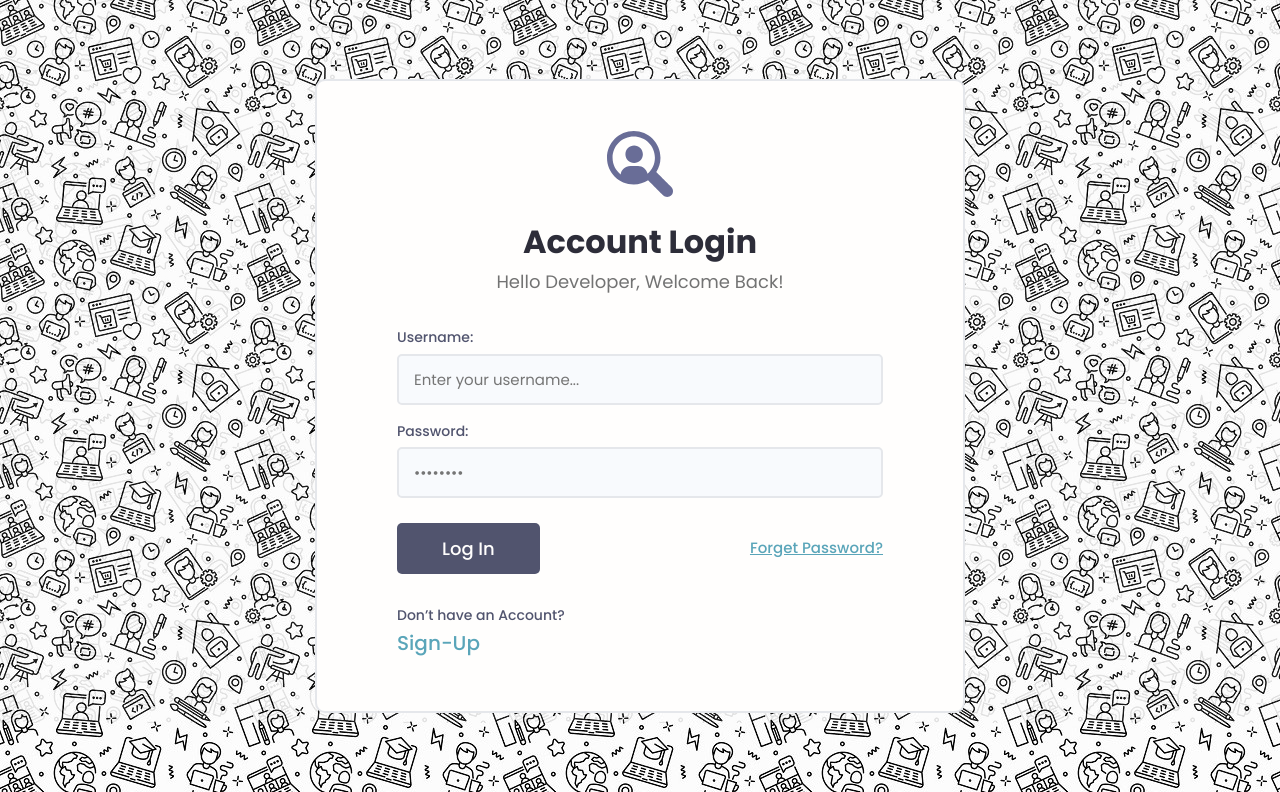
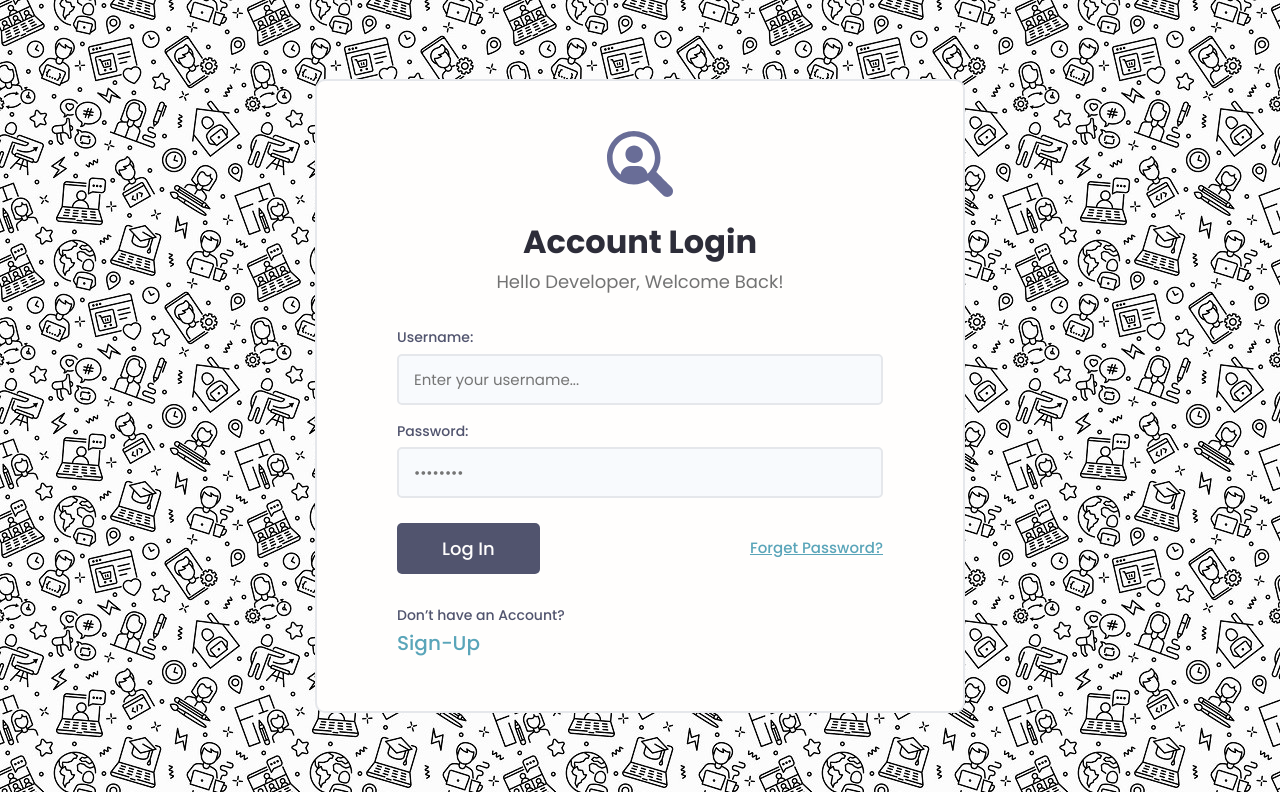
Before and after one commit to Aghiad-Alzein-78/django_2021, a Django app: a page that uses templates/main.html in a window 1280 px wide. Shown: the part 77-869 px from the top of the page. Run offline with Django 3.2, Linux system fonts and the light colour scheme; some libraries are stand-ins or nearby versions.

Commit message:
from gray Asus

```diff
--- a/static/styles/app.css
+++ b/static/styles/app.css
@@ -647,10 +647,10 @@ img {
   display: flex;
   justify-content: center;
   align-items: center;
-  background-image:url(../images/pattern.jpg);
+  background:url(../images/pattern.jpg);
 }
 
-.auth::after {
+/* .auth::after {
   z-index: -1;
   opacity: 0.1;
   content: '';
@@ -659,9 +659,9 @@ img {
   top: 0;
   left: 0;
   bottom: 0;
-  right: 0;
-  background: url(../images/pattern.jpg);
-}
+  right: 0; */
+  /* background: url(../images/pattern.jpg); */
+/* } */
 
 .auth > .card {
   padding: 3rem 4rem;
```
Also changed, not shown: db.sqlite3.
